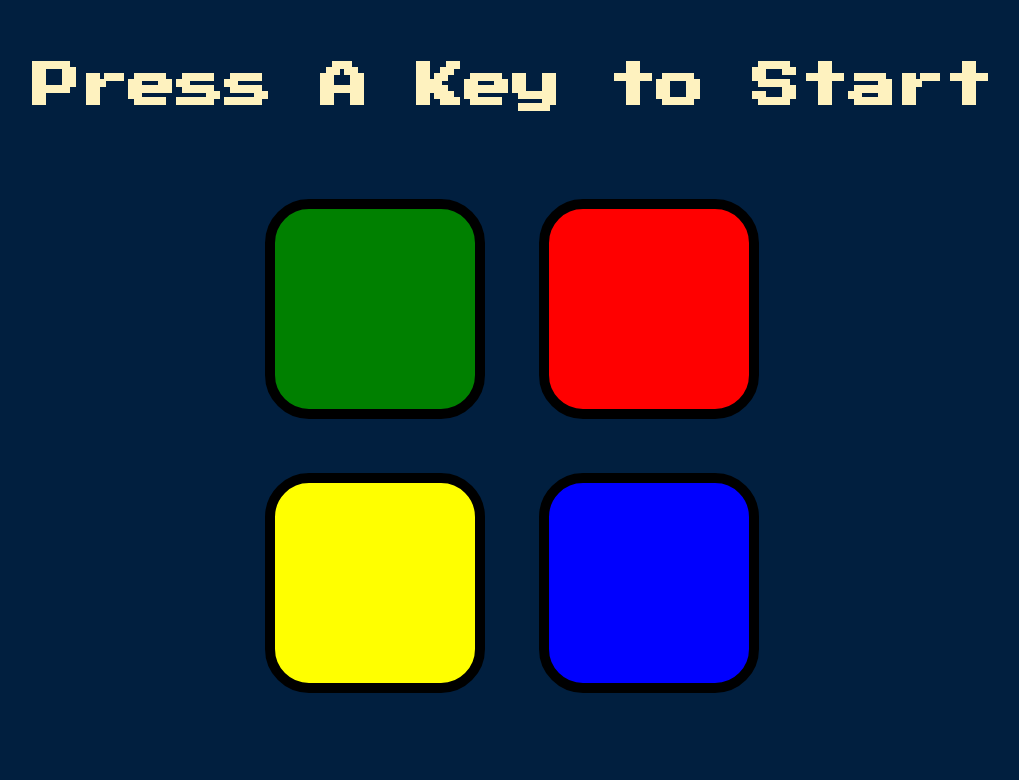
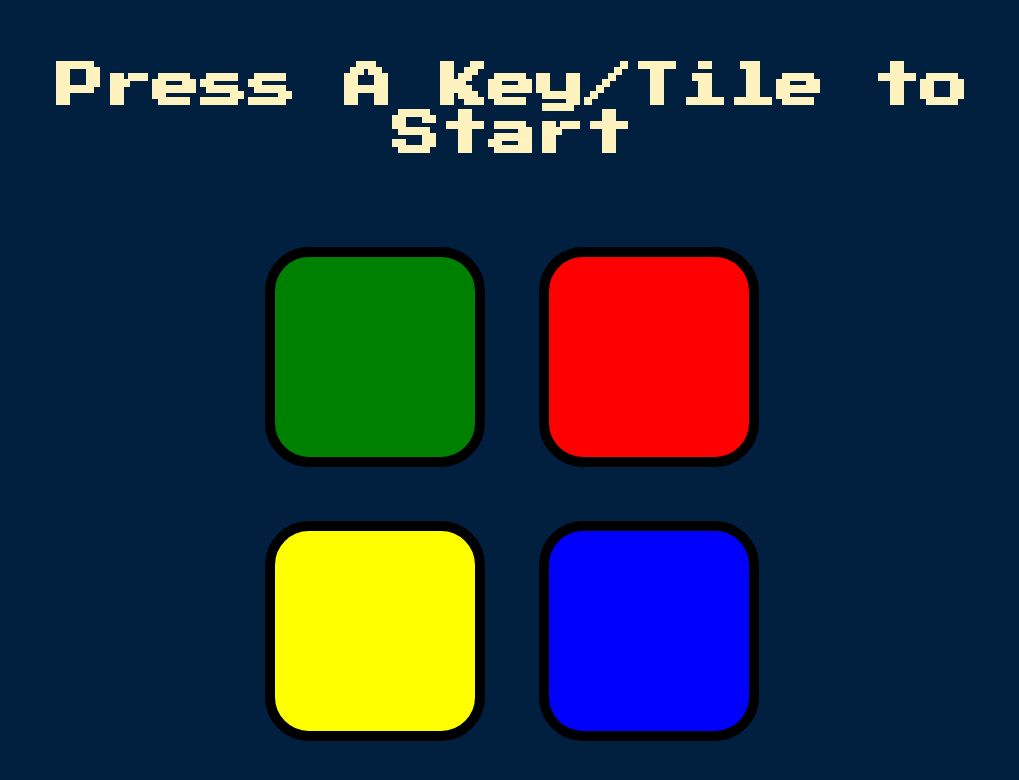
Before and after one commit to tanisha2001goyal/The-Simon-Game, a plain HTML site: page index.html in a window 1280 px wide. Shown: the whole page, without its empty margins (128-1147 px from the left). Drawn offline with nearby package versions, Linux system fonts and the light colour scheme.

Commit message:
Update index.html

```diff
--- a/index.html
+++ b/index.html
@@ -8,7 +8,7 @@
 </head>
 
 <body>
-  <h1 id="level-title">Press A Key to Start</h1>
+  <h1 id="level-title">Press A Key/Tile to Start</h1>
   <div class="container">
     <div lass="row">
 
```
